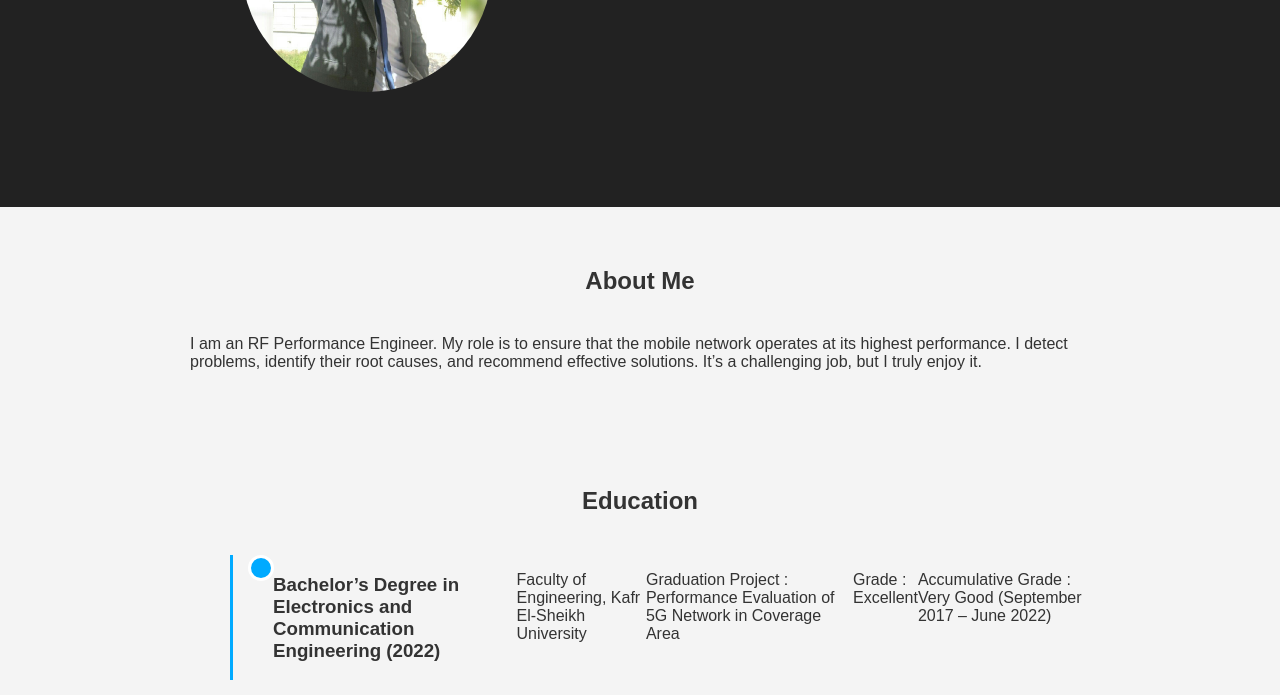
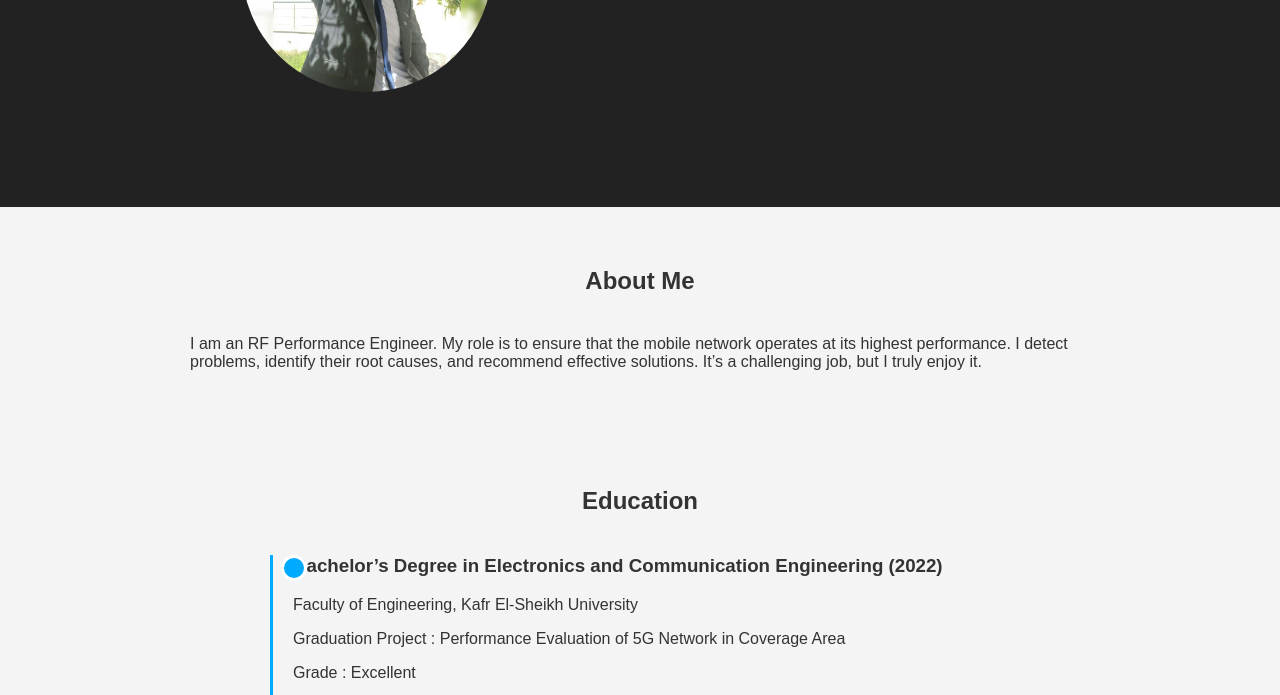
Before and after one commit to XSAWEF/Portfolio, a plain HTML site: page index.html in a window 1280 px wide. Shown: the part 273-968 px from the top of the page. Drawn offline with Linux system fonts and the light colour scheme.

Commit message:
Update index.html

```diff
--- a/index.html
+++ b/index.html
@@ -53,22 +53,20 @@
         /* Timeline CSS */
         .timeline {
     position: relative;
-    margin-left: 40px;
-    padding-left: 40px;
+    margin-left: 80px; /* بعد الخط عن الكلام */
+    padding-left: 20px;
     border-left: 3px solid #00aaff;
 }
 
 .timeline-item {
     position: relative;
     margin-bottom: 30px;
-    display: flex;
-    align-items: flex-start; /* تخلي النقطة مع النص */
 }
 
 .timeline-item::before {
     content: '';
     position: absolute;
-    left: -25px; /* بعد الخط عن النص */
+    left: -12px; /* على حافة الخط */
     top: 0;
     width: 20px;
     height: 20px;
@@ -76,6 +74,7 @@
     border-radius: 50%;
     border: 3px solid #fff;
 }
+
 
         .skills, .projects {
             display: grid;
```
